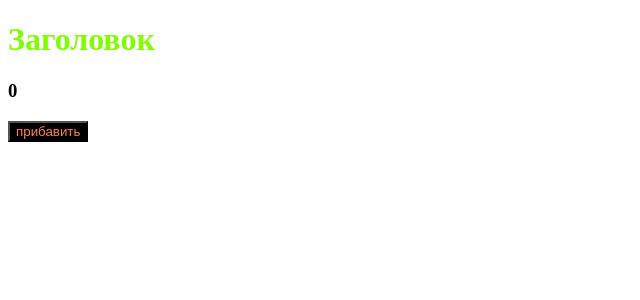
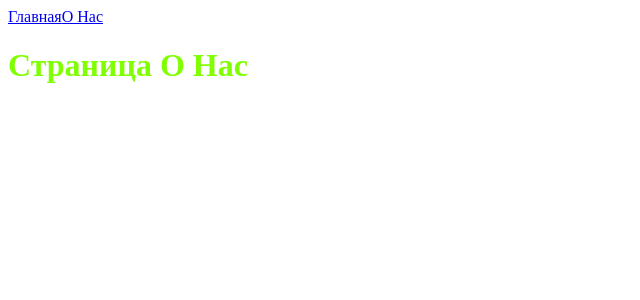
Before and after one commit to NikDoe/reco, a React app: page /about in a window 1280 px wide. Shown: the top 300 px of the page, without its empty margins (0-640 px from the left). Built offline with nearby package versions, Linux system fonts and the light colour scheme.

Commit message:
feat: add react router dom
close #6

```diff
--- a/package.json
+++ b/package.json
@@ -41,6 +41,7 @@
   },
   "dependencies": {
     "react": "^18.2.0",
-    "react-dom": "^18.2.0"
+    "react-dom": "^18.2.0",
+    "react-router-dom": "^6.14.1"
   }
 }
--- a/src/App.tsx
+++ b/src/App.tsx
@@ -1,11 +1,18 @@
-import Counter from "./components/Counter";
+import { Routes, Route, Link } from "react-router-dom";
+import MainPage from "./pages/MainPage/MainPage";
+import AboutPage from "./pages/AboutPage/AboutPage";
+
 import "./index.scss";
 
 const App = () => {
   return (
     <>
-      <h1 className='title'>Заголовок</h1>
-      <Counter />
+      <Link to='/'>Главная</Link>
+      <Link to='/about'>О Нас</Link>
+      <Routes>
+        <Route path='/' element={<MainPage />} />
+        <Route path='/about' element={<AboutPage />} />
+      </Routes>
     </>
   );
 };
--- a/src/index.tsx
+++ b/src/index.tsx
@@ -1,7 +1,12 @@
 import ReactDOM from "react-dom/client";
+import { BrowserRouter } from "react-router-dom";
 import App from "./App";
 
 import "./index.scss";
 
 const root = ReactDOM.createRoot(document.getElementById("root"));
-root.render(<App />);
+root.render(
+  <BrowserRouter>
+    <App />
+  </BrowserRouter>
+);
--- /dev/null
+++ b/src/pages/AboutPage/AboutPage.tsx
@@ -0,0 +1,5 @@
+const AboutPage = () => {
+  return <h1>Страница О Нас</h1>;
+};
+
+export default AboutPage;
--- /dev/null
+++ b/src/pages/MainPage/MainPage.tsx
@@ -0,0 +1,5 @@
+const MainPage = () => {
+  return <h1>Главная Страница</h1>;
+};
+
+export default MainPage;
```
Also changed, not shown: 2 other files (tests, documents, lock files or other folders).
